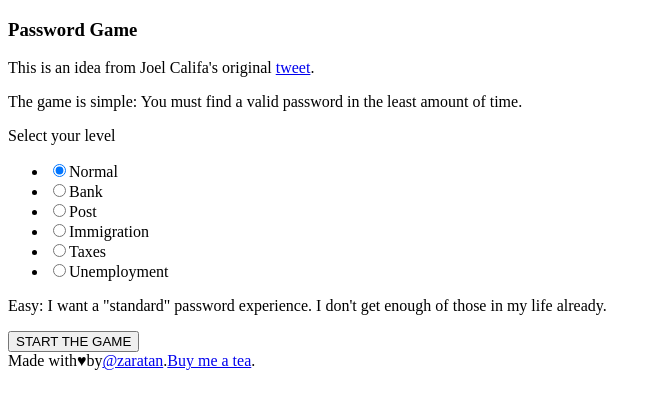
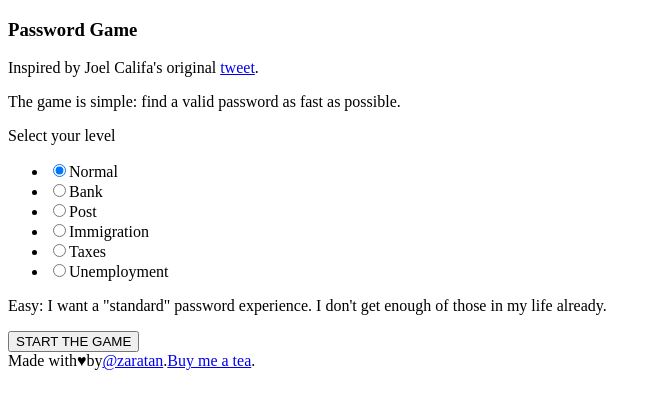
Before and after one commit to zaratan/password-game, a Next.js app: page / in a window 1280 px wide. Shown: the top 408 px of the page, without its empty margins (0-661 px from the left). Built offline with nearby package versions, Linux system fonts and the light colour scheme.

Commit message:
Explaination -> Explanation, etc.

```diff
--- a/components/Explaination.tsx
+++ b/components/Explanation.tsx
@@ -1,6 +1,6 @@
 import React from 'react';
 
-const Explaination = ({ small }: { small?: boolean }) => (
+const Explanation = ({ small }: { small?: boolean }) => (
   <div
     className={
       small
@@ -9,7 +9,7 @@ const Explaination = ({ small }: { small?: boolean }) => (
     }
   >
     <p className="mt-3 max-w-4xl">
-      This is an idea from Joel Califa's original{' '}
+      Inspired by Joel Califa's original{' '}
       <a
         href="https://twitter.com/notdetails/status/1201015962398539777?s=21"
         className="text-blue-400 transition-colors hover:text-blue-500"
@@ -19,10 +19,9 @@ const Explaination = ({ small }: { small?: boolean }) => (
       .
     </p>
     <p className="mt-2 max-w-4xl">
-      The game is simple: You must find a valid password in the least amount of
-      time.
+      The game is simple: find a valid password as fast as possible.
     </p>
   </div>
 );
 
-export default Explaination;
+export default Explanation;
--- a/components/Header.tsx
+++ b/components/Header.tsx
@@ -1,6 +1,6 @@
 import React, { useContext } from 'react';
 import StateContext from '../contexts/StateContext';
-import Explaination from './Explaination';
+import Explanation from './Explanation';
 
 const Header = () => {
   const { state } = useContext(StateContext);
@@ -9,7 +9,7 @@ const Header = () => {
       <h3 className="text-2xl leading-6 font-medium text-gray-900">
         Password Game
       </h3>
-      {state === 'start' ? null : <Explaination small />}
+      {state === 'start' ? null : <Explanation small />}
     </header>
   );
 };
--- a/components/Start.tsx
+++ b/components/Start.tsx
@@ -2,7 +2,7 @@ import React, { useContext } from 'react';
 import RulesContext from '../contexts/RulesContext';
 import StateContext from '../contexts/StateContext';
 import TimeContext from '../contexts/TimeContext';
-import Explaination from './Explaination';
+import Explanation from './Explanation';
 import LevelSlider from './LevelSlider';
 
 const StartButton = () => {
@@ -29,7 +29,7 @@ const StartButton = () => {
 const Start = () => (
   <div className="space-y-6 px-4 md:px-0 md:w-130 max-w-lg">
     <div className="flex flex-col">
-      <Explaination />
+      <Explanation />
       <LevelSlider />
     </div>
     <StartButton />
```
